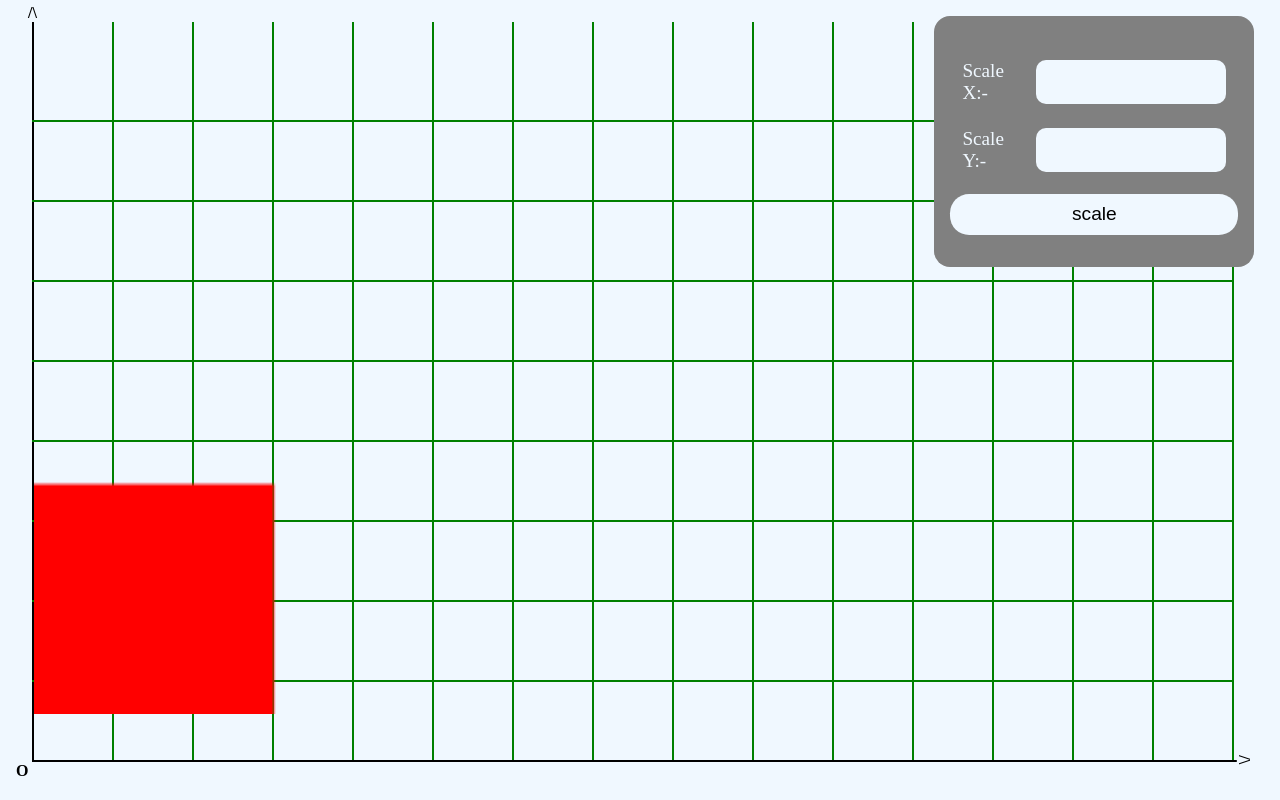
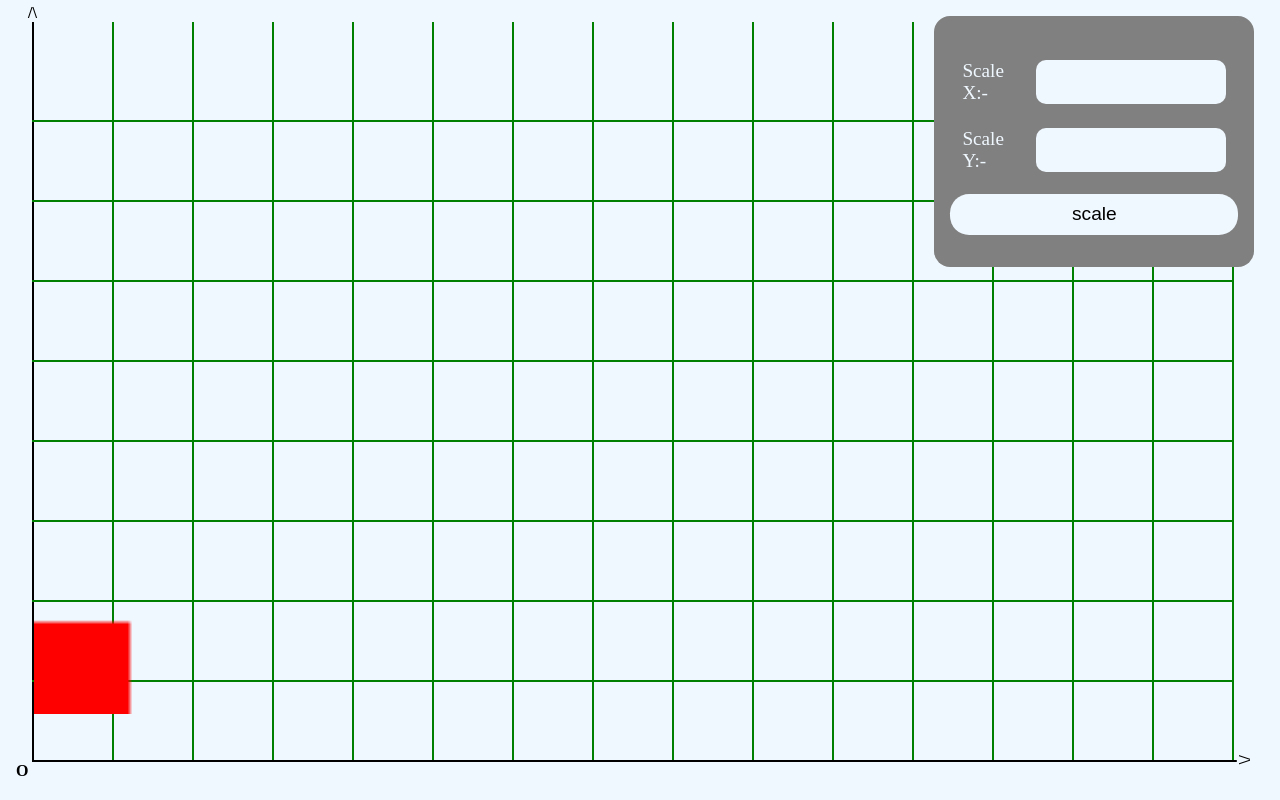
Before and after one commit to KushalHarsora/cg_project, a plain HTML site: page scaling.html in a window 1280 px wide. Both pictures are taken after a click on the button "scale". Shown: the top 800 px of the page. Drawn offline with Linux system fonts and the light colour scheme.

Commit message:
scaling changes

```diff
--- a/scaling.html
+++ b/scaling.html
@@ -215,7 +215,7 @@
             var o = document.getElementById('object');
             var object = o.getContext('2d');
             object.fillStyle = "red";
-            object.fillRect(0, 100, 50, 50);
+            object.fillRect(0, 130, 20, 20);
         }
         function hello() {
             var x = document.getElementById('valueX').value;
@@ -229,7 +229,7 @@
             console.log(window.innerHeight);
             object.scale(x, y);
             object.fillStyle = "blue";
-            object.fillRect(50, 0, 50, 50);
+            object.fillRect(50, 0, 20, 20);
         }
     </script>
 </body>
```
